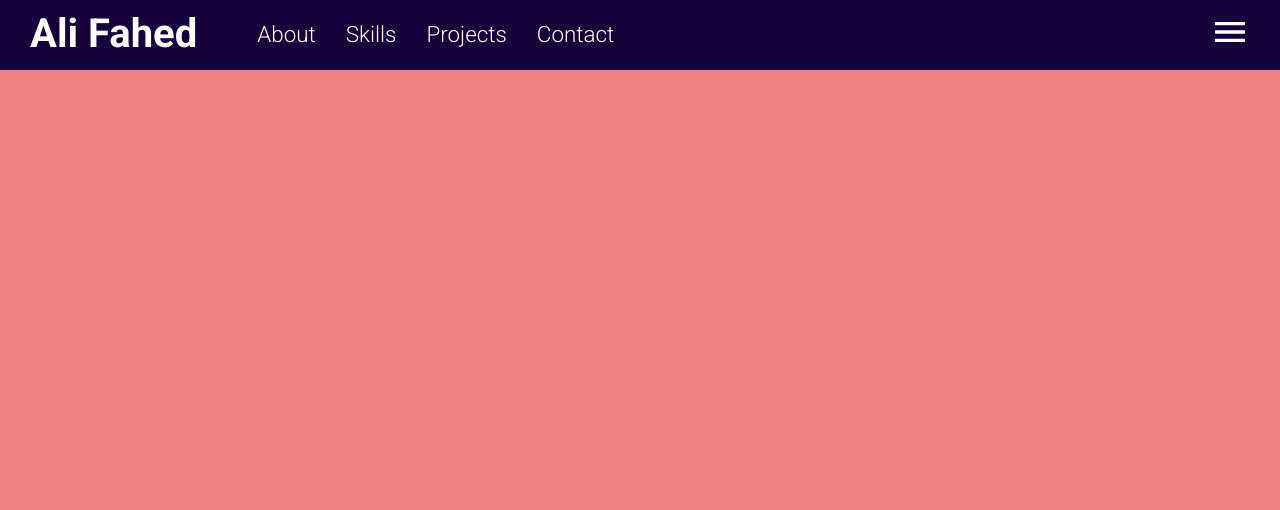
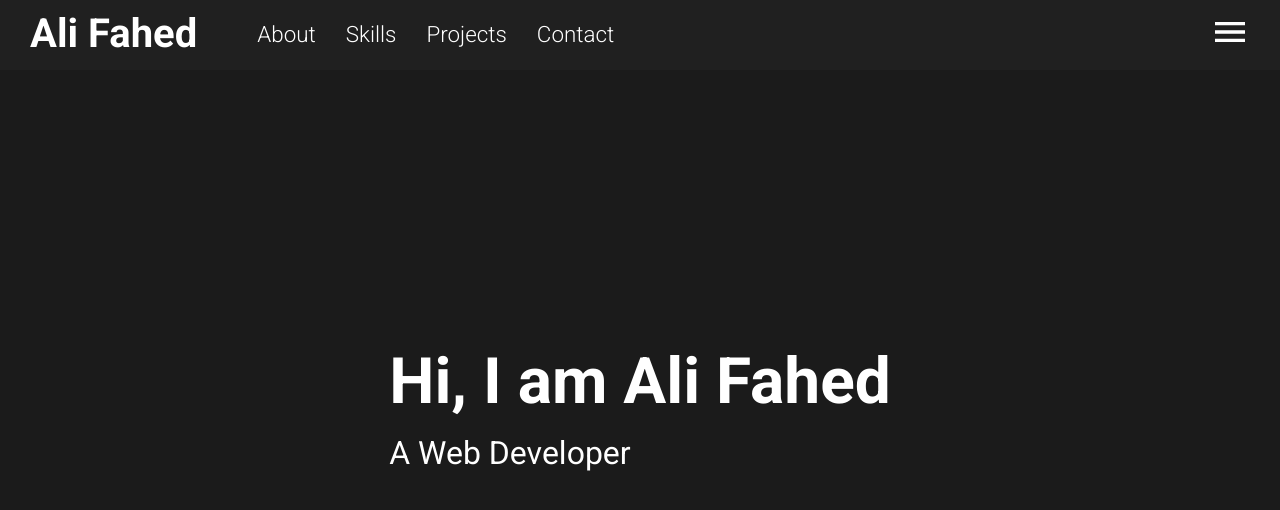
Before and after one commit to AliFahed/portfolio, a React (Create React App) app: page / in a window 1280 px wide. Shown: the top 510 px of the page. Built offline with nearby package versions, Linux system fonts and the light colour scheme.

Commit message:
Add Header content

```diff
--- a/src/app.scss
+++ b/src/app.scss
@@ -1,10 +1,22 @@
 .app {
   height: 100vh;
+
+  ::-webkit-scrollbar {
+    width: 9px;
+  }
+
+  ::-webkit-scrollbar-track {
+    background-color: #f1f1f1;
+  }
+
+  ::-webkit-scrollbar-thumb {
+    background-color: #828282;
+  }
 
   .sections {
     width: 100%;
     height: calc(100vh - 70px);
-    background-color: lightcoral;
+    background-color: #f1f1f1;
     position: relative;
     top: 70px;
     scroll-behavior: smooth;
--- a/src/components/header/Header.jsx
+++ b/src/components/header/Header.jsx
@@ -1,7 +1,18 @@
 import "./header.scss";
+import { KeyboardArrowDown } from "@material-ui/icons";
 
 const Header = () => {
-  return <div className="header" id="header"></div>;
+  return (
+    <div className="header" id="header">
+      <div className="hero-section">
+        <h1 className="greet">Hi, I am Ali Fahed</h1>
+        <p className="interest">A Web Developer</p>
+      </div>
+      <a href="#about">
+        <KeyboardArrowDown className="arrow-down" />
+      </a>
+    </div>
+  );
 };
 
 export default Header;
--- a/src/components/header/header.scss
+++ b/src/components/header/header.scss
@@ -0,0 +1,43 @@
+@import "../../global.scss";
+
+.header {
+  background-color: $primaryBackgroundColor;
+  display: flex;
+  align-items: center;
+  justify-content: center;
+  flex-direction: column;
+  color: $primaryColor;
+  position: relative;
+
+  .hero-section {
+    margin-bottom: 70px;
+
+    .greet {
+      font-size: 4rem;
+      margin: 15px 0;
+    }
+
+    .interest {
+      font-size: 2rem;
+    }
+  }
+
+  a {
+    color: $primaryColor;
+    position: absolute;
+    margin-top: 500px;
+
+    .arrow-down {
+      width: 120px;
+      height: 120px;
+
+      animation: arrowBlink 2s infinite;
+    }
+
+    @keyframes arrowBlink {
+      100% {
+        opacity: 0;
+      }
+    }
+  }
+}
--- a/src/components/menu/menu.scss
+++ b/src/components/menu/menu.scss
@@ -3,7 +3,7 @@
 .menu {
   width: 300px;
   height: 100vh;
-  background-color: $mainNavigationColor;
+  background-color: $navBackgroundColor;
   position: fixed;
   top: 0;
   right: -300px;
@@ -26,7 +26,7 @@
     width: 200px;
 
     .nav-link {
-      color: $navigationTextColor;
+      color: $navTextColor;
       text-decoration: none;
       font-size: 1.8rem;
       font-weight: 300;
--- a/src/components/navbar/navbar.scss
+++ b/src/components/navbar/navbar.scss
@@ -3,8 +3,8 @@
 .navbar {
   width: 100%;
   height: 70px;
-  background-color: $mainNavigationColor;
-  color: $navigationTextColor;
+  background-color: $navBackgroundColor;
+  color: $navTextColor;
   position: fixed;
   top: 0;
   z-index: 3;
@@ -63,7 +63,7 @@
   }
 
   &.active {
-    background-color: $navigationActivecolor;
-    color: $mainNavigationColor;
+    background-color: $navActiveBackgroundColor;
+    color: $navBackgroundColor;
   }
 }
--- a/src/global.scss
+++ b/src/global.scss
@@ -1,3 +1,9 @@
-$mainNavigationColor: #15023a;
-$navigationActivecolor: #fff;
-$navigationTextColor: #fff;
+/* navbar */
+$navBackgroundColor: #202020;
+$navActiveBackgroundColor: #fff;
+$navTextColor: #fff;
+
+/* body */
+$primaryBackgroundColor: #1b1b1b;
+$primaryColor: #fff;
+$primaryGray: #999;
```
